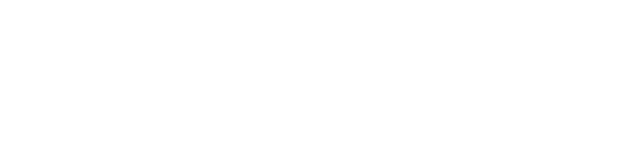
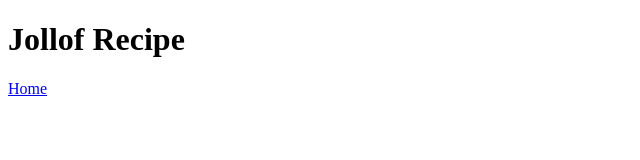
Before and after one commit to nuelwhite/odin-recipes, a plain HTML site: page recipes/jollof.html in a window 1280 px wide. Shown: the whole page, without its empty margins (0-640 px from the left). Drawn offline with Linux system fonts and the light colour scheme.

Commit message:
Add Home link and Page title to jollof.html

```diff
--- a/recipes/jollof.html
+++ b/recipes/jollof.html
@@ -6,6 +6,10 @@
     <title>Jollof Recipe</title>
 </head>
 <body>
+    <h1>Jollof Recipe</h1>
+
+    <a href="../index.html">Home</a>
+
 
 </body>
 </html>
```
